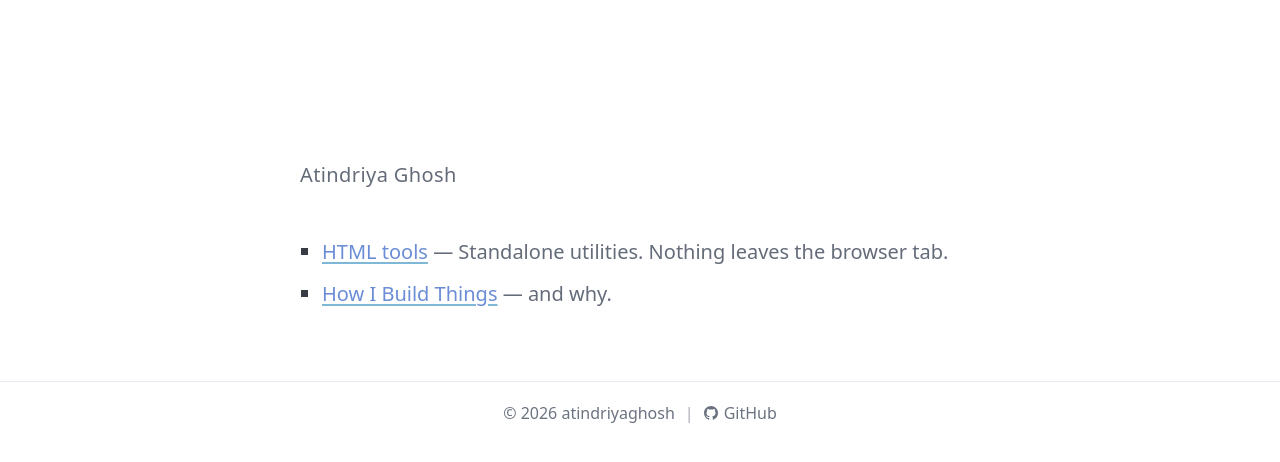
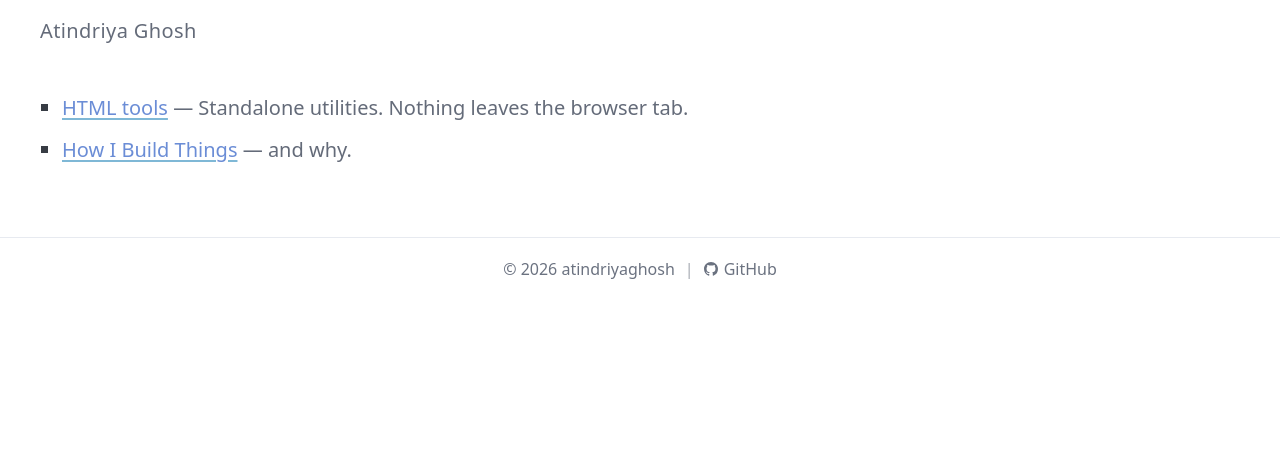
Before and after one commit to atindriyaghosh/homepage, a plain HTML site: page index.html in a window 1280 px wide. Drawn offline with Linux system fonts and the light colour scheme.

Commit message:
Remove styles from main container
Removed max-width and margin-top styles from main container.

```diff
--- a/common-styles.css
+++ b/common-styles.css
@@ -54,8 +54,3 @@ button:disabled {
     max-height: 260px;
     overflow: auto;
 }
-
-main.container {
-    max-width: 34rem;
-    margin-top: clamp(3rem, 18vh, 9rem);
-}
```
